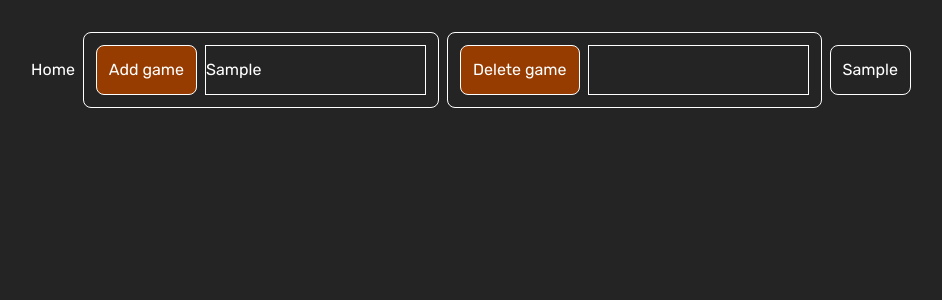
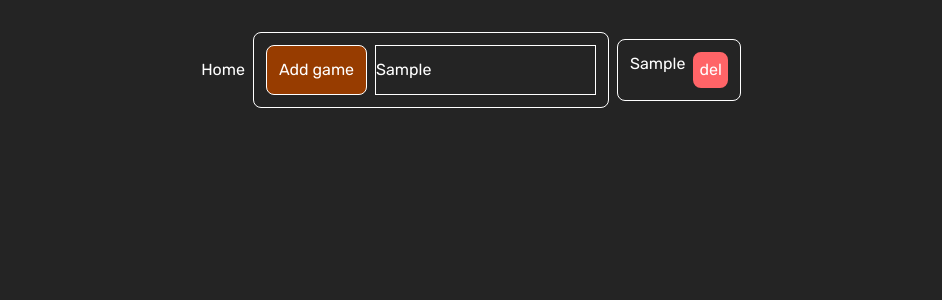
Before and after one commit to Vicescq/Death-Log, a React (Vite) app in the folder client/: page / in a window 1280 px wide. Both pictures are taken after typing "Sample" into the empty fields and a click on the button "Add game". Shown: the top 300 px of the page, without its empty margins (169-1111 px from the left). Built offline with nearby package versions, Linux system fonts and the light colour scheme.

Commit message:
implemented ContextManager for better organization

```diff
--- a/client/src/classes/ContextManager.ts
+++ b/client/src/classes/ContextManager.ts
@@ -1,8 +1,52 @@
+import type Collection from "./Collection";
+import Game from "./Game";
+import Profile from "./Profile";
+
 export default class ContextManager {
-    // localStorage.setItem("x", JSON.stringify(games))
 
-    reconstructCollection<T extends { _name: string, _items: any[] }, U>(serializedObj: T, classConstructor: new (...props: any[]) => U): U {
+    constructor() { }
+
+    static reconstructCollection<T extends { _name: string, _items: any[] }, U>(serializedObj: T, classConstructor: new (...props: any[]) => U): U {
         const genericObj = Object.create(classConstructor.prototype);
         return Object.assign(genericObj, serializedObj);
     }
+
+    static getUpdatedGamesContext(games: Game[], updatedGame: Game, updatedGameIndex: number) {
+        let updatedContext;
+        let slicedArrayFirst;
+        let slicedArraySecond;
+        if (updatedGameIndex == 0) {
+            slicedArraySecond = games.slice(1);
+            updatedContext = [updatedGame, ...slicedArraySecond];
+        }
+
+        else if (updatedGameIndex == games.length - 1) {
+            slicedArrayFirst = games.slice(0, updatedGameIndex);
+            updatedContext = [...slicedArrayFirst, updatedGame];
+        }
+
+        else {
+            slicedArrayFirst = games.slice(0, updatedGameIndex);
+            slicedArraySecond = games.slice(updatedGameIndex + 1, games.length);
+            updatedContext = [...slicedArrayFirst, updatedGame, ...slicedArraySecond];
+        }
+
+        return updatedContext
+    }
+
+    static createCardPath<T>(objContext: Collection<T>, currentCardPathParamsObj: URLSearchParams, objContextIndex: number, games: Game[]): string {
+        let strPath = "";
+        if (objContext instanceof Game) {
+            const sParams = "?gi=" + objContextIndex;
+            strPath = objContext.name + sParams
+        }
+
+        else if (objContext instanceof Profile) {
+            const gi = Number(currentCardPathParamsObj.get("gi")!)
+            const sParams = "?gi=" + currentCardPathParamsObj.get("gi")! + "&pi=" + objContextIndex
+            strPath = games[gi].name + "/" + objContext.name + sParams
+        }
+
+        return strPath
+    }
 }
--- a/client/src/components/Card.tsx
+++ b/client/src/components/Card.tsx
@@ -1,35 +1,26 @@
-import { NavLink, useLocation } from "react-router"
+import { NavLink, useLocation, useSearchParams } from "react-router"
 import type Collection from "../classes/Collection"
 import Game from "../classes/Game"
 import Profile from "../classes/Profile";
 import { useGamesContext } from "../context";
+import ContextManager from "../classes/ContextManager";
 
 
-export type IndicesType = {
-    gameIndex: number;
-    profileIndex: number;
-    subjectIndex: number;
-}
 
-export default function Card<T>({ objContext, indices }: { objContext: Collection<T>, indices: IndicesType }) {
+
+export default function Card<T>({ objContext, index }: { objContext: Collection<T>, index: number}) {
     const [games, setGames] = useGamesContext();
-    let strPath;
-    if(objContext instanceof Game){
-        strPath = objContext.name;
-    }
-
-    if(objContext instanceof Profile){
-        strPath = games[indices.gameIndex].name + "/" + objContext.name
-    }
+    const strPath = ContextManager.createCardPath(objContext, useSearchParams()[0], index, games)
 
 
     return (
         <>
-            <NavLink to={`/${strPath}`} state={indices}>
-                <div className="flex rounded-lg border p-3 gap-2 cursor-pointer">
-                    {objContext.name}
-                </div>
-            </NavLink>
+            <div className="flex rounded-lg border p-3 gap-2 ">
+                <NavLink to={`/${strPath}`}>
+                    <span className="cursor-pointer">{objContext.name}</span>
+                </NavLink>
+                <button className="border-2 p-1 border-red-400 rounded-lg bg-red-400">del</button>
+            </div>
         </>
     )
 }
--- a/client/src/context.tsx
+++ b/client/src/context.tsx
@@ -23,26 +23,3 @@ export function useGamesContext(){
     }
     return gamesContext;
 }
-
-export function updateGamesContext(games: Game[], updatedGame: Game, targetIndex: number){
-    let updatedContext;
-    let slicedArrayFirst;
-    let slicedArraySecond;
-    if(targetIndex == 0){
-        slicedArraySecond = games.slice(1);
-        updatedContext = [updatedGame, ...slicedArraySecond];
-    }
-
-    else if(targetIndex == games.length - 1){
-        slicedArrayFirst = games.slice(0, targetIndex);
-        updatedContext = [...slicedArrayFirst, updatedGame];
-    }
-
-    else{
-        slicedArrayFirst = games.slice(0, targetIndex);
-        slicedArraySecond = games.slice(targetIndex+1, games.length);
-        updatedContext = [...slicedArrayFirst, updatedGame, ...slicedArraySecond];
-    }
-
-    return updatedContext
-}
--- a/client/src/pages/GameProfiles.tsx
+++ b/client/src/pages/GameProfiles.tsx
@@ -1,23 +1,26 @@
-import { useLocation } from "react-router";
-import Card, { type IndicesType } from "../components/Card";
+import Card from "../components/Card";
 import { useEffect, useState } from "react";
 import Profile from "../classes/Profile";
 import UtilityCard from "../components/UtilityCard";
-import { updateGamesContext, useGamesContext } from "../context";
+import { useGamesContext } from "../context";
+import ContextManager from "../classes/ContextManager";
+import { useSearchParams } from "react-router";
 
 export default function GameProfiles() {
-    const location = useLocation();
-    const { gameIndex } = location.state as IndicesType
+
     const [games, setGames] = useGamesContext();
     const [addProfileText, setaddProfileText] = useState("");
     const [delProfileText, setdelProfileText] = useState("");
+    const [currentCardPathParamsObj] = useSearchParams()
+    const gi = Number(currentCardPathParamsObj.get("gi")!)
 
     function handleAddProfileBtn() {
         if (addProfileText != "") {
-            const currGame = games[gameIndex]
+
+            const currGame = games[gi]
             const newProfile = new Profile(addProfileText, []);
             currGame.items.push(newProfile);
-            const newArr = updateGamesContext(games, currGame, gameIndex);
+            const newArr = ContextManager.getUpdatedGamesContext(games, currGame, gi)
             setGames((prevGames) => newArr);
         }
     }
@@ -38,10 +41,10 @@ export default function GameProfiles() {
         <div className="flex items-center justify-center gap-2 m-8">
             GameProfiles
             <UtilityCard addOrDelStr="Add game" handleBtn={handleAddProfileBtn} handleTextChange={(event) => setaddProfileText(event.target.value)} />
-            <UtilityCard addOrDelStr="Delete game" handleBtn={handelDelProfileBtn} handleTextChange={(event) => setdelProfileText(event.target.value)} />
+
             {
-                games[gameIndex].items.map(
-                    (profile, index) => (<Card key={index} objContext={profile} indices={{ gameIndex: gameIndex, profileIndex: index, subjectIndex: -1 }} />)
+                games[gi].items.map(
+                    (profile, index) => (<Card key={index} objContext={profile} index={index} />)
                 )
             }
         </div>
--- a/client/src/pages/Home.tsx
+++ b/client/src/pages/Home.tsx
@@ -19,21 +19,18 @@ export default function Home() {
         }
     }
 
-    function handelDelGameBtn() {
-        if (delGameText != "") {
+    // function handelDelGameBtn() {
 
-            setGames((prevGames) => prevGames.filter(
-                (_, index) => index !== Number(delGameText)
-            ));
-        }
 
-    }
+    //         setGames((prevGames) => prevGames.filter(
+    //             (_, index) => index !== Number(delGameText)
+    //         ));
 
-    // useEffect(() => {
-    //     const stateLogger = new StateLogger(games);
-    //     // localStorage.setItem("state", JSON.stringify(stateLogger.stateLog))
 
-    // }, [games])
+    // }
+
+
+
     useEffect(() => (console.log("HOME:", games)), [games])
 
 
@@ -42,10 +39,10 @@ export default function Home() {
         <div className="flex items-center justify-center gap-2 m-8">
             Home
             <UtilityCard addOrDelStr="Add game" handleBtn={handleAddGameBtn} handleTextChange={(event) => setAddGameText(event.target.value)} />
-            <UtilityCard addOrDelStr="Delete game" handleBtn={handelDelGameBtn} handleTextChange={(event) => setDelGameText(event.target.value)} />
+
             {
                 games.map(
-                    (game, index) => (<Card key={index} objContext={game} indices={{gameIndex: index, profileIndex: -1, subjectIndex: -1}}/>)
+                    (game, index) => (<Card key={index} objContext={game} index={index} />)
                 )
             }
         </div>
--- a/client/src/pages/ProfilePage.tsx
+++ b/client/src/pages/ProfilePage.tsx
@@ -1,25 +1,29 @@
 import { useEffect, useState } from "react";
-import Card, { type IndicesType } from "../components/Card";
+import Card from "../components/Card";
 import UtilityCard from "../components/UtilityCard";
-import { updateGamesContext, useGamesContext } from "../context";
-import { useLocation } from "react-router";
+import { useGamesContext } from "../context";
 
 import Subject from "../classes/Subject";
+import ContextManager from "../classes/ContextManager";
+import { useSearchParams } from "react-router";
 
 export default function ProfilePage() {
-    const location = useLocation();
-    const { gameIndex, profileIndex } = location.state as IndicesType
+
     const [games, setGames] = useGamesContext();
     const [addSubjectText, setaddSubjectText] = useState("");
     const [delSubjectText, setdelSubjectText] = useState("");
+    const [currentCardPathParamsObj] = useSearchParams()
+    const gi = Number(currentCardPathParamsObj.get("gi")!)
+    const pi = Number(currentCardPathParamsObj.get("pi")!)
 
     function handleAddSubjectBtn() {
         if (addSubjectText != "") {
-            const currProfile = games[gameIndex].items[profileIndex];
+            const currProfile = games[gi].items[pi];
             const newSubject = new Subject(addSubjectText, []);
             currProfile.items.push(newSubject);
-            const currGame = games[gameIndex]
-            const newArr = updateGamesContext(games, currGame, gameIndex);
+            const currGame = games[gi]
+
+            const newArr = ContextManager.getUpdatedGamesContext(games, currGame, gi)
             setGames((prevGames) => newArr);
         }
     }
@@ -36,9 +40,9 @@ export default function ProfilePage() {
         <div className="flex items-center justify-center gap-2 m-8">
             ProfilePage
             <UtilityCard addOrDelStr="Add game" handleBtn={handleAddSubjectBtn} handleTextChange={(event) => setaddSubjectText(event.target.value)} />
-            <UtilityCard addOrDelStr="Delete game" handleBtn={handelDelSubjectBtn} handleTextChange={(event) => setdelSubjectText(event.target.value)} />
+
             {
-                games[gameIndex].items[profileIndex].items.map((subject, index) => (<Card key={index} objContext={subject} indices={{gameIndex: gameIndex, profileIndex: profileIndex, subjectIndex: index}} />))
+                games[gi].items[pi].items.map((subject, index) => (<Card key={index} objContext={subject} index={index} />))
             }
 
         </div>
```
